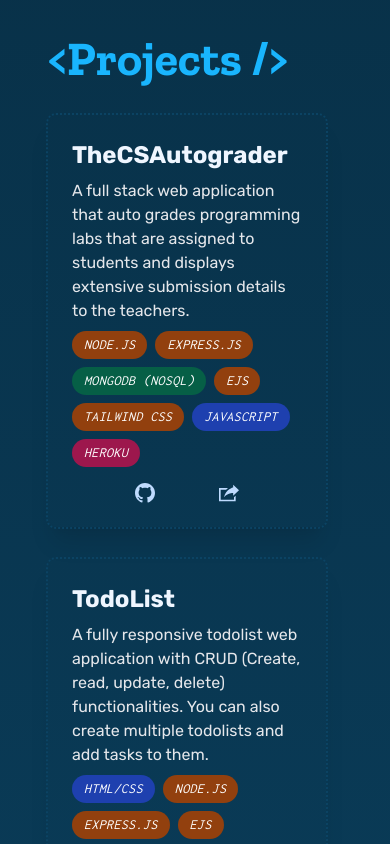
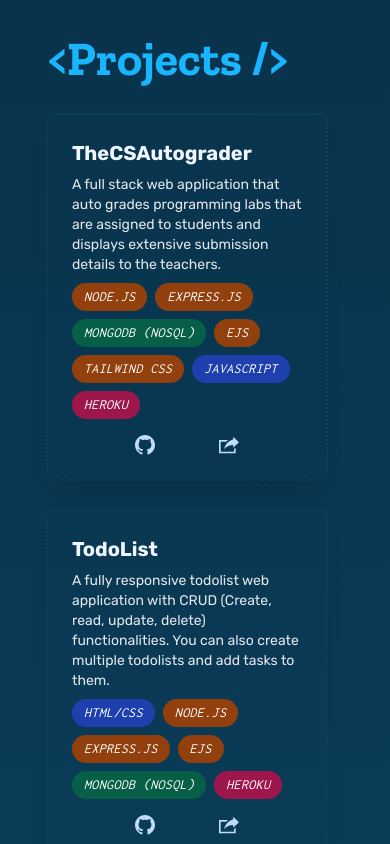
Before and after one commit to SavarJ/jainsavar.com, a React (Create React App) app: page / in a window 390 px wide. Shown: the part 5260-6104 px from the top of the page. Built offline with nearby package versions, Linux system fonts and the light colour scheme.

Commit message:
Change font size on mobile

```diff
--- a/src/components/sections/Projects/OtherComponents.tsx
+++ b/src/components/sections/Projects/OtherComponents.tsx
@@ -16,8 +16,8 @@
 const ProjectCardHead: React.FC<ProjectCardBodyProps> = ({ project }) => {
   return (
     <div>
-      <h3 className="font-bold text-2xl text-blue-50">{project.title}</h3>
-      <p className="text-gray-200 py-2 text-base">{project.description}</p>
+      <h3 className="font-bold text-xl text-blue-50">{project.title}</h3>
+      <p className="text-gray-200 py-2 text-sm">{project.description}</p>
     </div>
   );
 };
```
